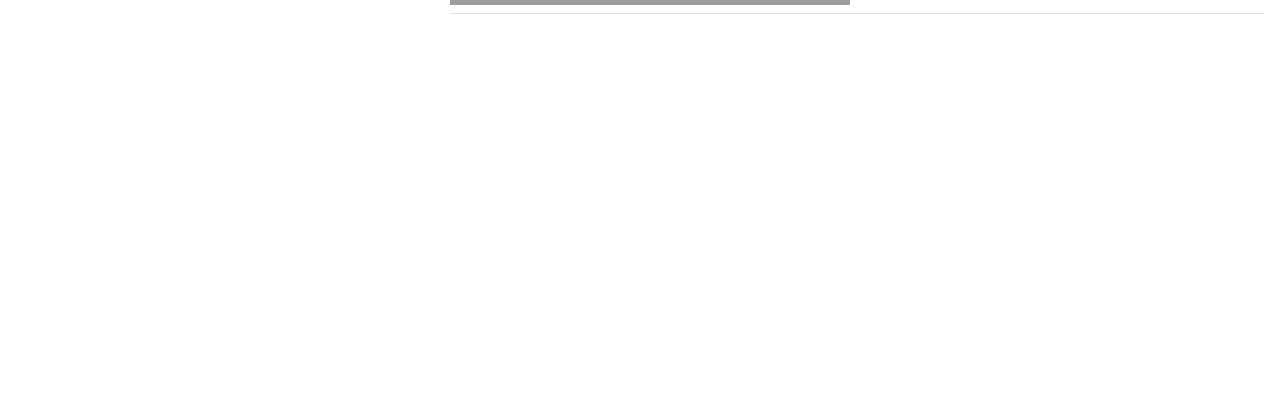
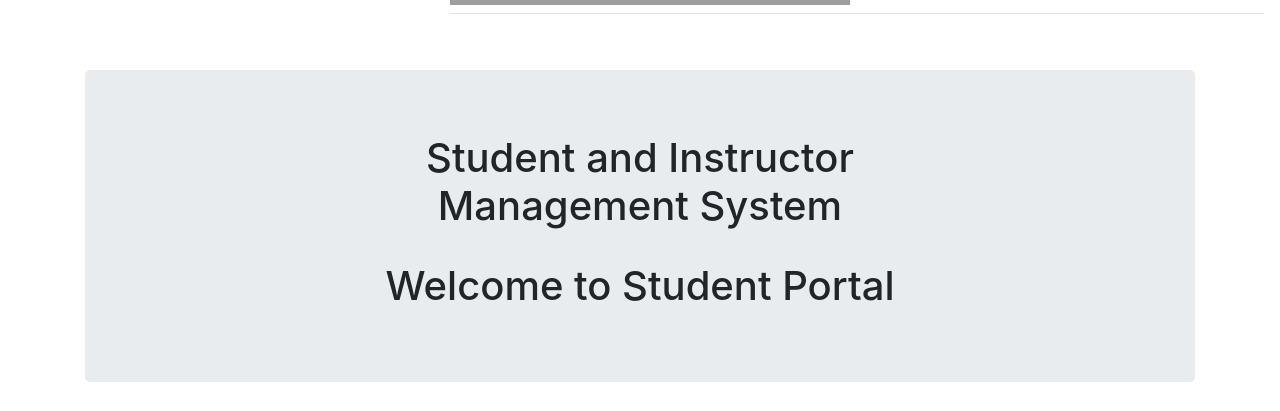
Before and after one commit to Prasadkpd/Assignment_Management_System, a React (Create React App) app in the folder client/: page /register in a window 1280 px wide. Shown: the part 611-1022 px from the top of the page. Before the commit the page ends 800 px from the top, so only its background shows below. Built offline with nearby package versions, Linux system fonts and the light colour scheme; grey boxes are pictures that could not be loaded.

Commit message:
landing page done

```diff
--- a/client/src/App.js
+++ b/client/src/App.js
@@ -13,6 +13,7 @@ const App = () => {
       <Router>
         <div className="App">
             <Navbar/>
+            <Landing/>
             {/*<Router exact path="/register" component={Register}/>*/}
             {/*<Router exact path="/login" component={Login}/>*/}
             {/*<Router exact path="/profile" component={Profile}/>*/}
--- a/client/src/components/Landing.js
+++ b/client/src/components/Landing.js
@@ -2,8 +2,16 @@ import React from 'react';
 
 const Landing = () => {
     return (
-        <div>
-
+        <div className='container'>
+            <div className='jumbotron mt-5'>
+                <div align="center" className="col-sm-8 mx-auto">
+                    <h1>Student and Instructor Management System</h1>
+                </div>
+                <br/>
+                <div align="center" className="col-sm-8 mx-auto">
+                    <h1>Welcome to Student Portal</h1>
+                </div>
+            </div>
         </div>
     );
 };
--- a/client/src/components/Navbar.js
+++ b/client/src/components/Navbar.js
@@ -1,13 +1,12 @@
 import React from 'react';
-import {Link, withRouter, useHistory} from "react-router-dom";
+import {Link, withRouter} from "react-router-dom";
 
 const Navbar = () => {
-    const history = useHistory();
 
     const logout = (e, props) => {
         e.preventDefault();
         localStorage.removeItem('usertoken');
-        history.push({pathname: "/"})
+        props.history.push({pathname: "/"})
     }
 
     const loginRegLink = () => {
```
